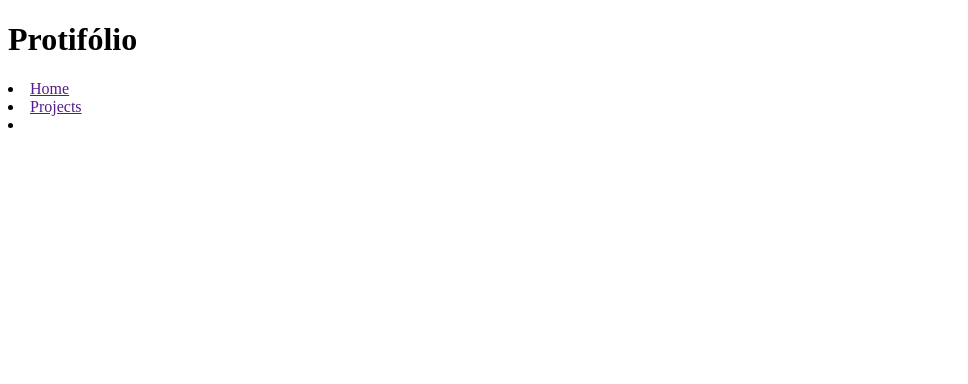
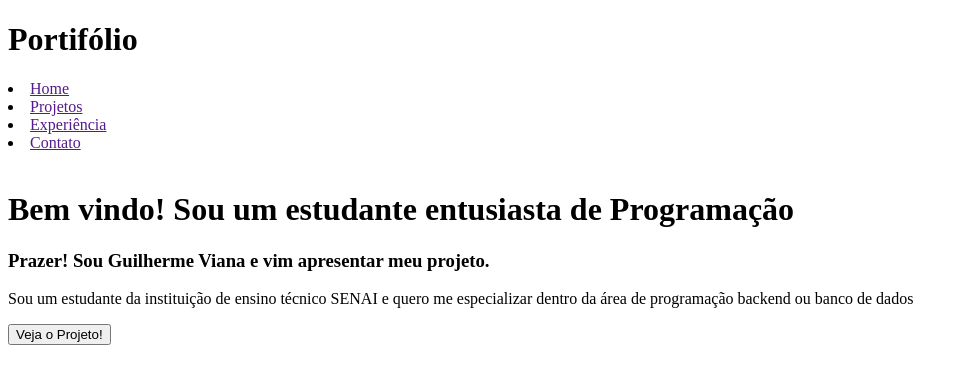
Before and after one commit to GuilhermeVianadeSouza/Portifolio-Profissional, a plain HTML site: page index.html in a window 1280 px wide. Shown: the whole page, without its empty margins (0-968 px from the left). Drawn offline with Linux system fonts and the light colour scheme.

Commit message:
estruturando o hmtml

```diff
--- a/index.html
+++ b/index.html
@@ -8,20 +8,29 @@
 </head>
 <body>
     <header>
-        <h1>Protifólio</h1>
+        <h1>Portifólio</h1>
         <li>
             <a href="">Home</a>
         </li>
         <li>
-            <a href="">Projects</a>
+            <a href="">Projetos</a>
         </li>
         <li>
-            <a href=""></a>
+            <a href="">Experiência</a>
+        </li>
+        <li>
+            <a href="">Contato</a>
         </li>
     </header>
-    <main></main>
+    <main>
+        <img src="" alt=""> </img>
+        <h1>Bem vindo! Sou um estudante entusiasta de Programação</h1>
+        <h3>Prazer! Sou Guilherme Viana e vim apresentar meu projeto.</h3>
+        <p>Sou um estudante da instituição de ensino técnico SENAI e quero me especializar dentro da área de programação backend ou banco de dados</p>
+        <button>Veja o Projeto!</button>
+    </main>
     <footer>
-        <div src="contato">
+        <div>
 
         </div>
     </footer>
```
